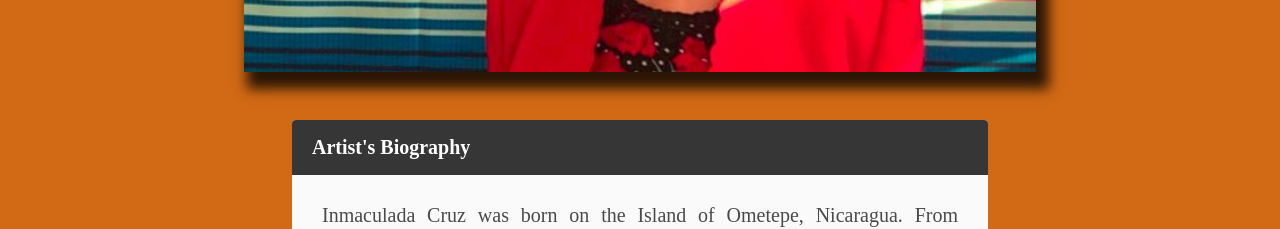
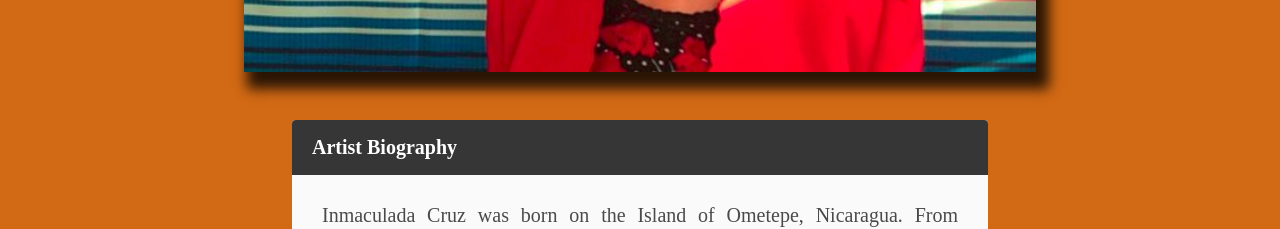
Before and after one commit to papadavis47/ometepe-art-and-education, a Next.js app: page /staff/inmaculada in a window 1280 px wide. Shown: the part 780-1009 px from the top of the page. Built offline with nearby package versions, Linux system fonts and the light colour scheme; a web font is replaced by a local one.

Commit message:
Fixed two linting errors

```diff
--- a/pages/staff/inmaculada.js
+++ b/pages/staff/inmaculada.js
@@ -18,7 +18,7 @@ const Inmaculada = () => {
           <div className='section'>
             <article className='message is-dark is-medium' id='mission'>
               <div className='message-header'>
-                <p>Artist's Biography</p>
+                <p>Artist Biography</p>
               </div>
               <div className='message-body'>
                 <p className='is-size-6-mobile has-text-justified'>
--- a/pages/staff/victor.js
+++ b/pages/staff/victor.js
@@ -24,7 +24,7 @@ const Victor = () => {
           <div className='section'>
             <article className='message is-dark is-medium' id='mission'>
               <div className='message-header'>
-                <p>Artist's Statement</p>
+                <p>Artist Statement</p>
               </div>
               <div className='message-body'>
                 <p className='is-size-6-mobile has-text-justified'>
```
